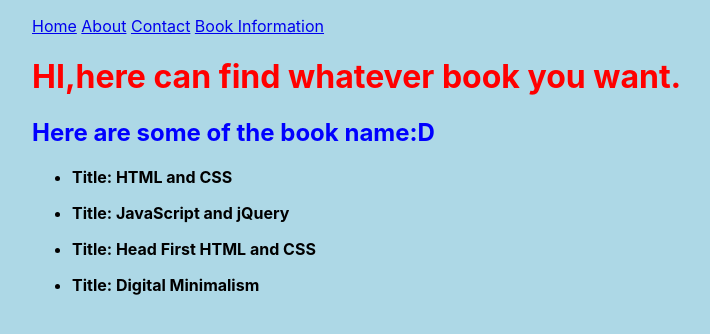
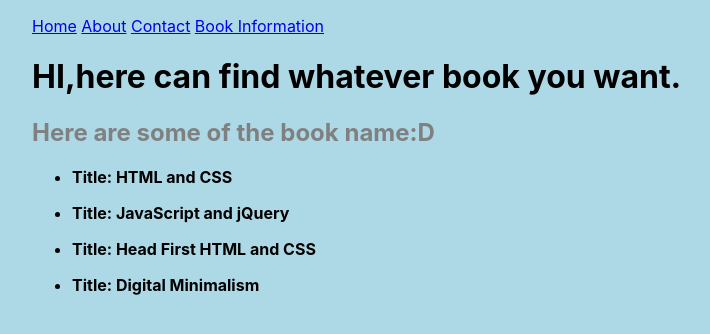
Before and after one commit to Hugo-322/Hugo-Cheang_31_libary, an Eleventy site: page index.md in a window 1280 px wide. Shown: the whole page, without its empty margins (258-968 px from the left). Built offline with nearby package versions, Linux system fonts and the light colour scheme; Eleventy itself is replaced by a stand-in of ours; files that its build step writes are made by us from their sources.

Commit message:
Update layout.html

```diff
--- a/_includes/layout.html
+++ b/_includes/layout.html
@@ -1,9 +1,9 @@
 <style>
 h1{
-  color: red;
+  color: black;
   }
 h2{
-  color: blue;
+  color: gray;
   }
 
  body {
```
